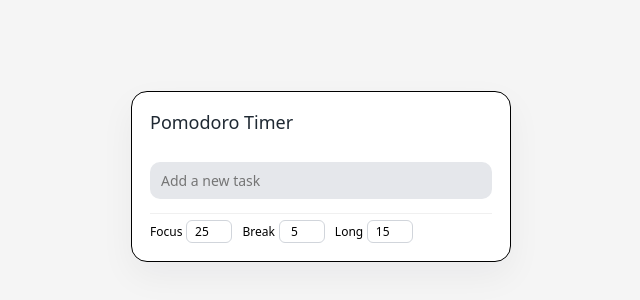
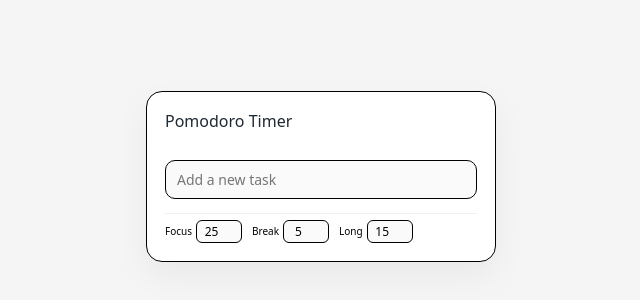
Before and after one commit to BELLGU82/pomodor, a plain HTML site: page index.html in a window 1280 px wide. Shown: the part 224-524 px from the top of the page, without its empty margins (319-959 px from the left). Drawn offline with Linux system fonts and the light colour scheme.

Commit message:
Adjust styles and update button icons in index.html

```diff
--- a/index.html
+++ b/index.html
@@ -20,7 +20,7 @@
       min-height: 100vh;
     }
     .widget {
-      width: 380px;
+      width: 350px;
       background: var(--bg);
       border: 1px solid #000;
       border-radius: 16px;
@@ -30,7 +30,7 @@
       flex-direction: column;
       gap: 14px;
     }
-    .title { font-size: 18px; font-weight: 500; color: var(--text); }
+    .title { font-size: 16px; font-weight: 500; color: var(--text); }
     .task-list { display: flex; flex-direction: column; gap: 6px; }
     .task {
       display: flex;
@@ -41,13 +41,13 @@
       padding: 8px 10px;
       border: 1px solid rgba(0,0,0,0.08);
     }
-    .task.done span { text-decoration: line-through; color: #9ca3af; }
+    .task.done span { text-decoration: line-through; color: #fafafa; }
     .task-controls { display: flex; gap: 6px; }
     .task-btn { background: none; border: none; cursor: pointer; font-size: 14px; }
     .input {
       width: 100%;
-      background: #e5e7eb;
-      border: none;
+      background: #fafafa;
+      border: 1px solid #000;
       outline: none;
       border-radius: 10px;
       padding: 9px 11px;
@@ -58,7 +58,7 @@
     .settings {
       display: flex;
       gap: 10px;
-      font-size: 12px;
+      font-size: 10px;
       border-top: 1px solid rgba(0,0,0,0.06);
       padding-top: 6px;
       flex-wrap: wrap;
@@ -71,7 +71,8 @@
     }
     .settings input {
       width: 46px;
-      border: 1px solid #d1d5db;
+      background: #fafafa;
+      border: 1px solid #000;
       border-radius: 6px;
       padding: 2px 4px;
       text-align: center;
@@ -202,17 +203,17 @@
 
         const doneBtn = document.createElement('button');
         doneBtn.className = 'task-btn';
-        doneBtn.textContent = '✔';
+        doneBtn.textContent = '☑';
         doneBtn.onclick = (e) => { e.stopPropagation(); toggleDone(t.id); };
 
         const delBtn = document.createElement('button');
         delBtn.className = 'task-btn';
-        delBtn.textContent = '🗑';
+        delBtn.textContent = '✘';
         delBtn.onclick = (e) => { e.stopPropagation(); deleteTask(t.id); };
 
         const startBtn = document.createElement('button');
         startBtn.className = 'task-btn';
-        startBtn.textContent = '▶';
+        startBtn.textContent = '▷';
         startBtn.onclick = (e) => { e.stopPropagation(); startSession(t.id); };
 
         ctrls.append(doneBtn, delBtn, startBtn);
```
